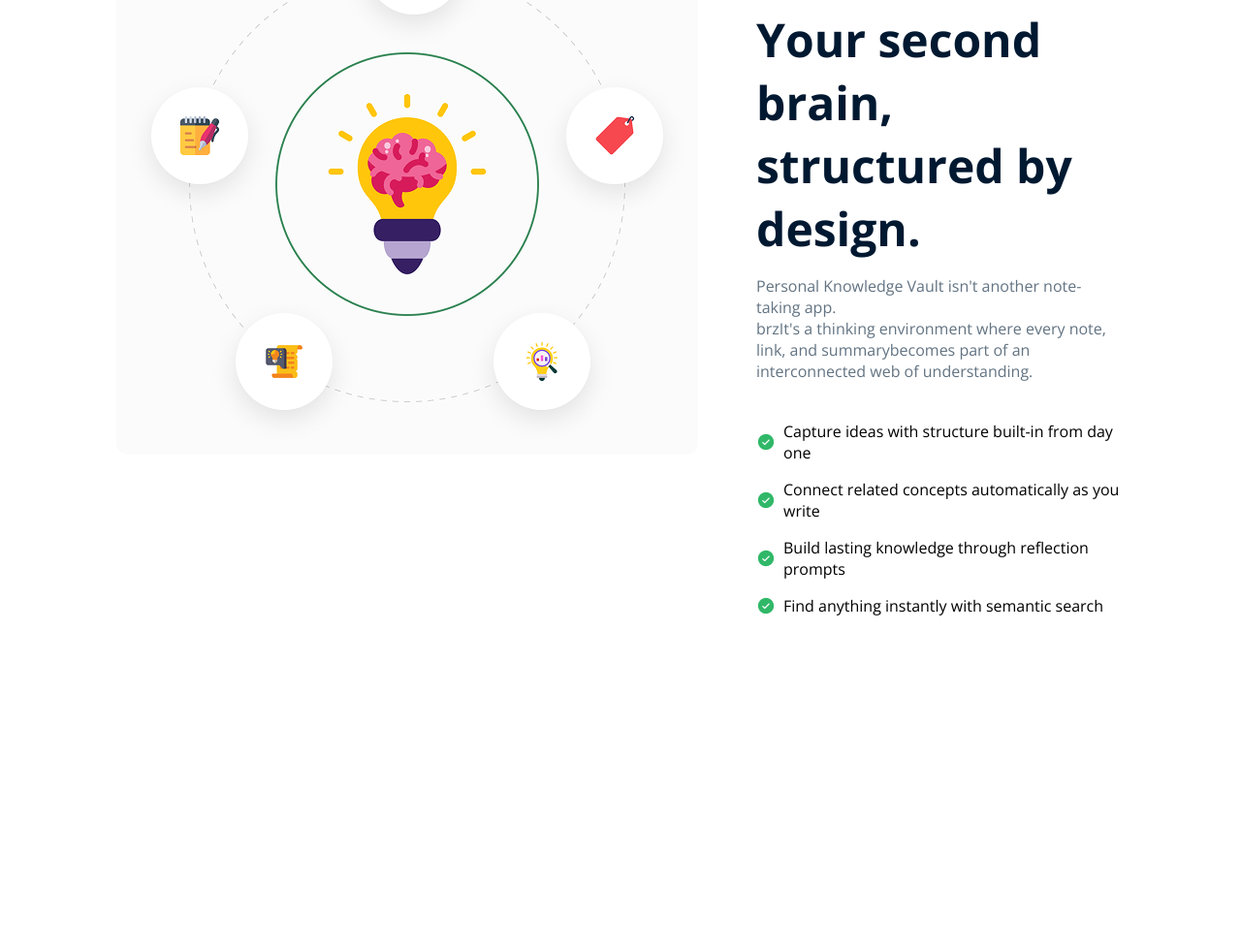
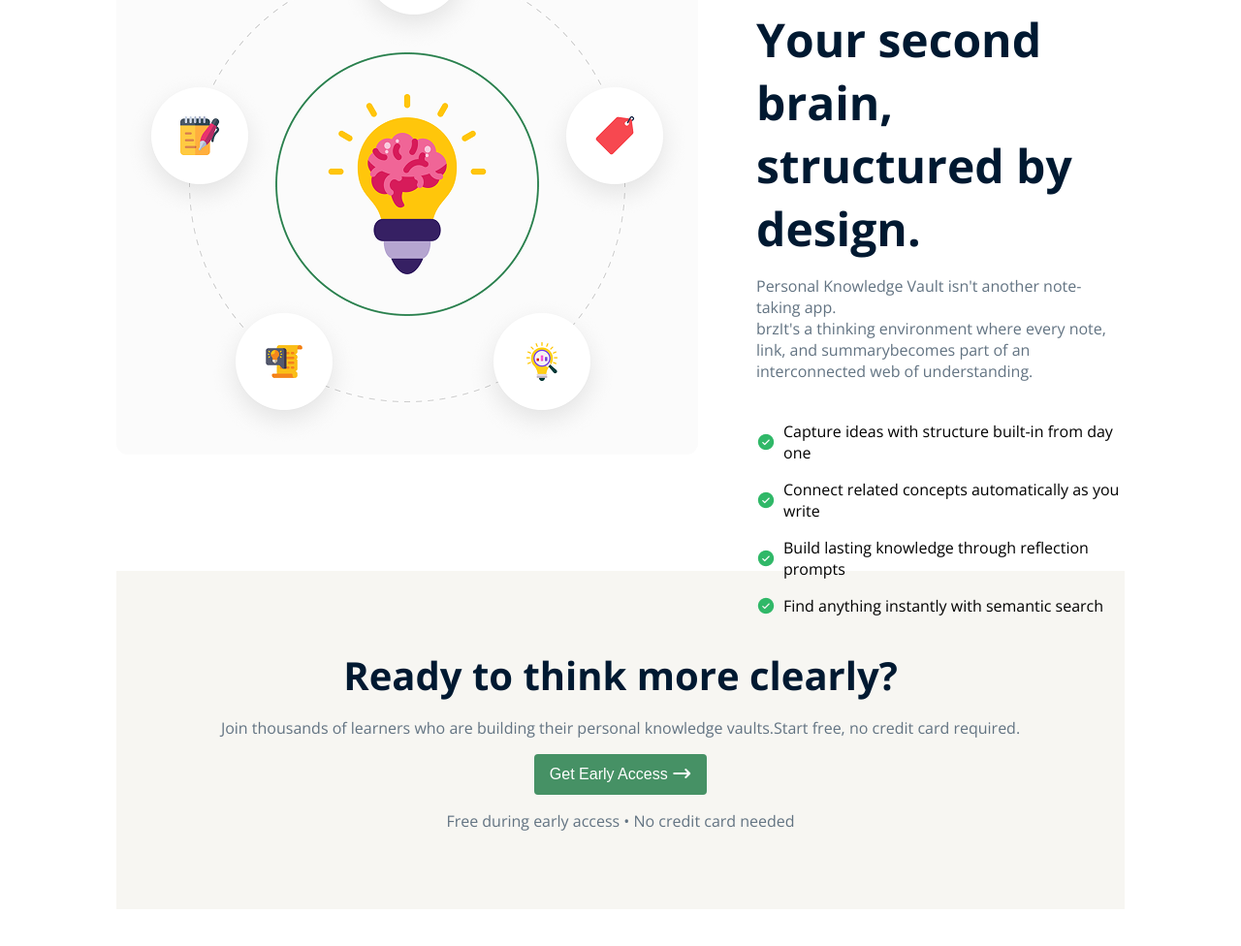
Before and after one commit to sr-shuvobd/fast-assignment, a plain HTML site: page index.html in a window 1280 px wide. Shown: the part 1518-2494 px from the top of the page at 97% size. Before the commit the page ends 2154 px from the top, so only its background shows below. Drawn offline with nearby package versions, Linux system fonts and the light colour scheme.

Commit message:
early-access section update

```diff
--- a/index.html
+++ b/index.html
@@ -119,10 +119,22 @@
                 </div>
             </div>
         </section>
+
+        <section id="early-access">
+            <div class="access-container">
+                <div class="text-section">
+                <h1>Ready to think more clearly?</h1>
+                <p>Join thousands of learners who are building their personal knowledge vaults.Start free, no credit card required.</p>
+                </div>
+
+                <button class="btn">Get Early Access
+                <i class="fa-solid fa-arrow-right-long"></i></button>
+                <p>Free during early access • No credit card needed</p>
+            </div>
+        </section>
     </main>
-    <footer class="ft">
-        <h1>
-        </h1>
+    <footer>
+
     </footer>
 </body>
 </html>
--- a/style/style.css
+++ b/style/style.css
@@ -206,7 +206,6 @@ header .nav-bar{
 
 .success ul{
   list-style: none;
-  /* display: flex; */
 }
 .success ul li{
   display: flex;
@@ -214,3 +213,35 @@ header .nav-bar{
   gap:8px;
   margin-bottom: 16px;
 }
+
+/* ......... */
+
+#early-access{
+  margin: 0px 120px 120px 120px;
+}
+
+#early-access .access-container{
+  background-color: #F7F6F2;
+  text-align: center;
+  padding: 80px 40px;
+}
+.text-section h1{
+  font-size: 40px;
+  font-weight: bold;
+  color: #001931;
+  margin-bottom: 16px;
+}
+.access-container P{
+  font-size: 16PX;
+  color: #627382;
+}
+.access-container button{
+  margin-bottom: 16px;
+  margin-top: 16px;
+}
+
+/* ...... */
+
+#footer-continar{
+  background-color: #001931;
+}
```
